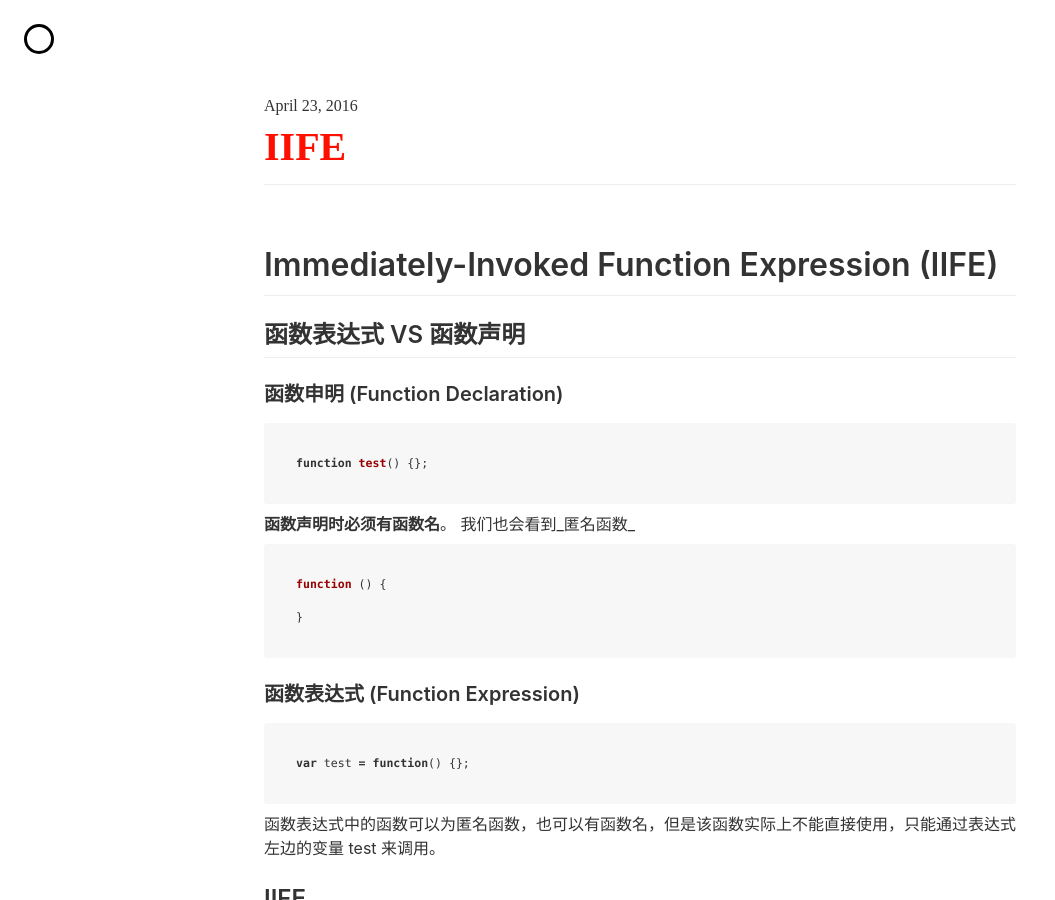
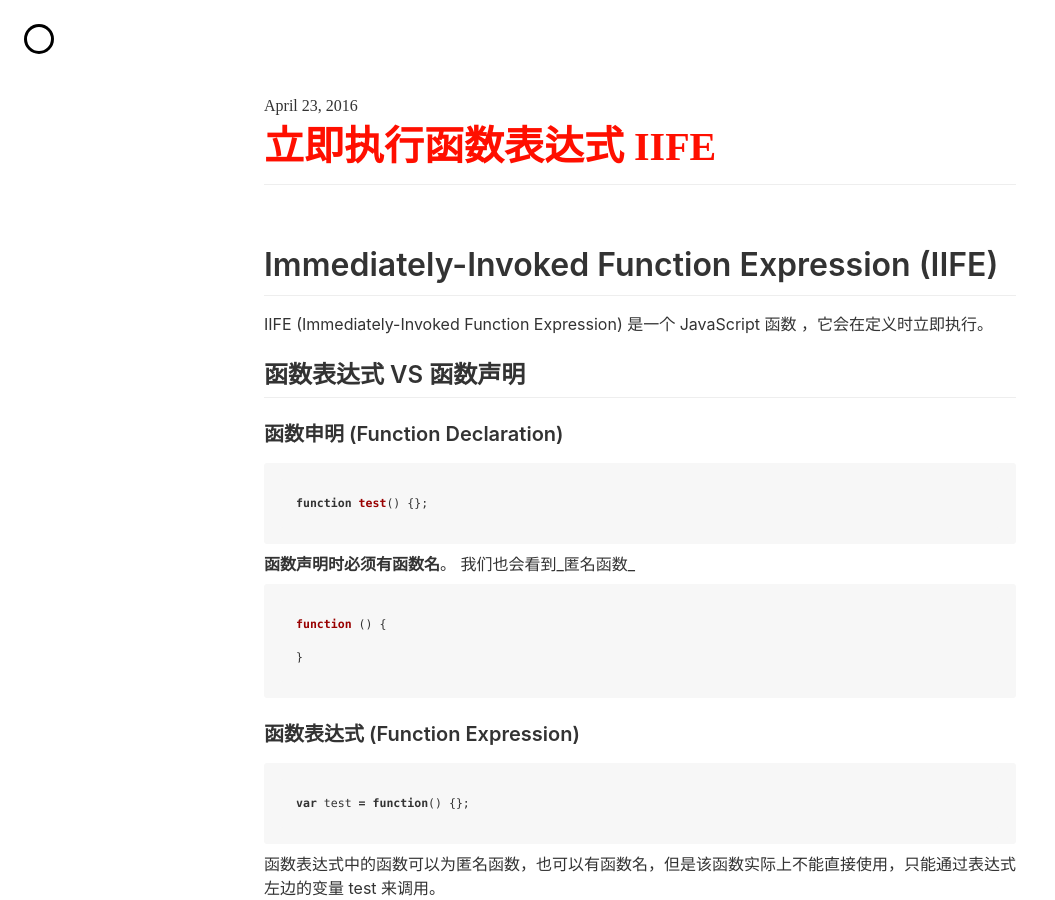
Before and after one commit to alcat2008/alcat2008.github.io, a Jekyll site: the page built from _posts/2016-04-23-IIFE.md, in a window 1280 px wide and 900 px high. Shown: the whole window, without its empty margins (0-1055 px from the left). Built offline with Jekyll 4.4.1, drawn with Linux system fonts in a browser that asks for light colours; nearby versions of some CDN libraries; some web fonts are replaced; comment, search, counter and statistics services are not loaded.

Commit message:
update IIFE

```diff
--- a/_posts/2016-04-23-IIFE.md
+++ b/_posts/2016-04-23-IIFE.md
@@ -1,11 +1,13 @@
 ---
 layout: post
-title: IIFE
+title: 立即执行函数表达式 IIFE
 date: '2016-04-23 15:37:01 +0800'
 categories: javascript
 ---
 
 # Immediately-Invoked Function Expression (IIFE)
+
+IIFE (Immediately-Invoked Function Expression) 是一个 JavaScript 函数 ，它会在定义时立即执行。
 
 ## 函数表达式 VS 函数声明
 
```
